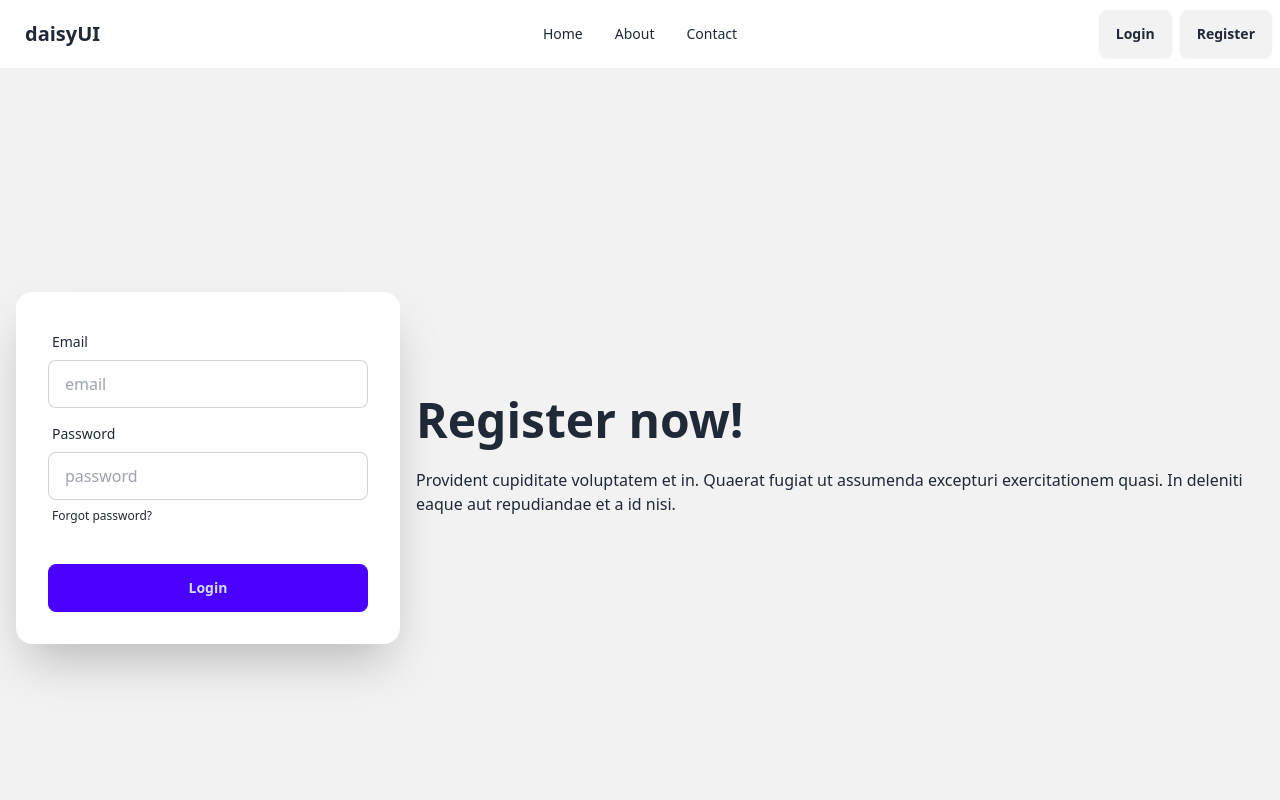
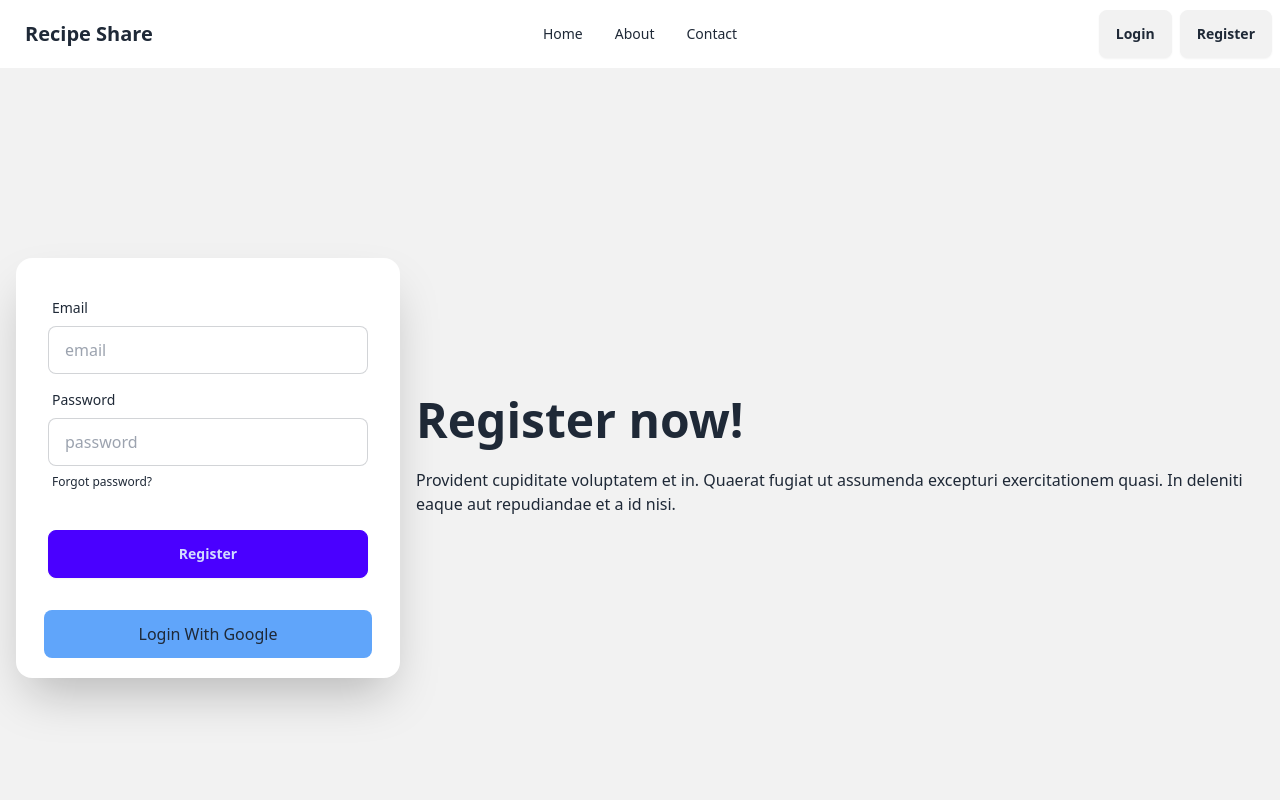
Before and after one commit to SenWan/recipe-share, a React (Vite) app: page /register in a window 1280 px wide. Shown: the top 800 px of the page. Built offline with nearby package versions, Linux system fonts and the light colour scheme.

Commit message:
google login added

```diff
--- a/package.json
+++ b/package.json
@@ -12,6 +12,7 @@
   "dependencies": {
     "react": "^18.2.0",
     "react-dom": "^18.2.0",
+    "react-firebase-hooks": "^5.1.1",
     "react-router-dom": "^6.23.1"
   },
   "devDependencies": {
--- /dev/null
+++ b/src/components/Auth/GoogleLogin.jsx
@@ -0,0 +1,9 @@
+const GoogleLogin = () => {
+    return (
+        <div>
+            <button className="bg-blue-400 px-5 py-3 w-full rounded-lg">Login With Google</button>
+        </div>
+    );
+};
+
+export default GoogleLogin;
--- a/src/components/shared/Navbar.jsx
+++ b/src/components/shared/Navbar.jsx
@@ -21,7 +21,7 @@ const Navbar = () => {
 
       </ul>
     </div>
-    <a className="btn btn-ghost text-xl">daisyUI</a>
+    <a className="btn btn-ghost text-xl font-bold">Recipe Share</a>
   </div>
   <div className="navbar-center hidden lg:flex">
     <ul className="menu menu-horizontal px-1">
--- a/src/pages/Login.jsx
+++ b/src/pages/Login.jsx
@@ -1,3 +1,5 @@
+import GoogleLogin from "../components/Auth/GoogleLogin";
+
 const Login = () => {
     return (
         <div className="hero min-h-screen bg-base-200">
@@ -27,6 +29,11 @@ const Login = () => {
           <button className="btn btn-primary">Login</button>
         </div>
       </form>
+      {/* google login */}
+      <div className="mx-7 mb-5">
+        <GoogleLogin></GoogleLogin>
+      </div>
+
     </div>
   </div>
 </div>
--- a/src/pages/Register.jsx
+++ b/src/pages/Register.jsx
@@ -1,3 +1,5 @@
+import GoogleLogin from "../components/Auth/GoogleLogin";
+
 const Register = () => {
     return (
         <div className="hero min-h-screen bg-base-200">
@@ -24,9 +26,13 @@ const Register = () => {
                 </label>
               </div>
               <div className="form-control mt-6">
-                <button className="btn btn-primary">Login</button>
+                <button className="btn btn-primary">Register</button>
               </div>
             </form>
+            {/* google login */}
+            <div className="mx-7 mb-5">
+              <GoogleLogin></GoogleLogin>
+            </div>
           </div>
         </div>
       </div>
```
Also changed, not shown: src/components/Auth/GithubLogin.jsx (added), 1 other file (tests, documents, lock files or other folders).
